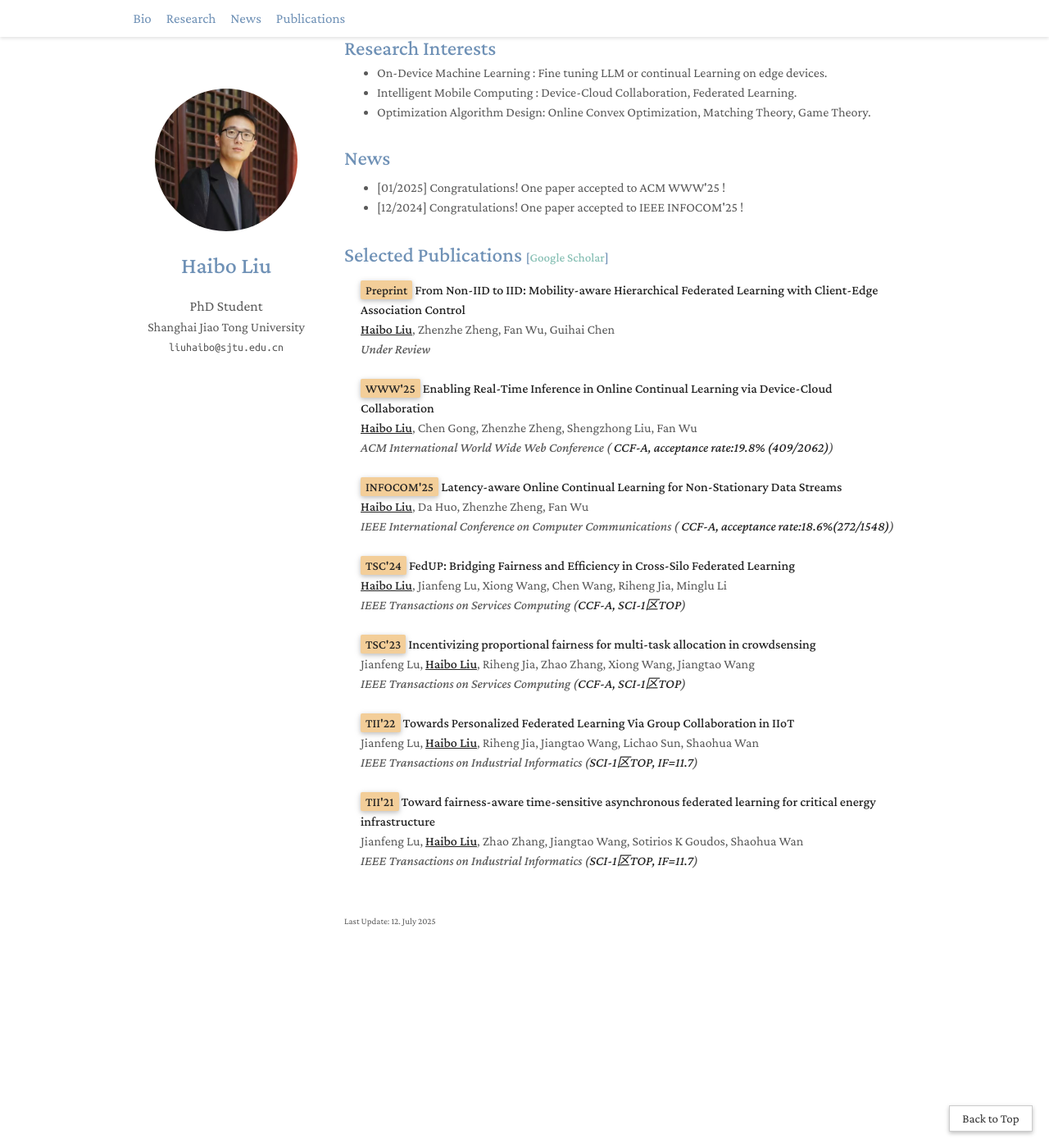
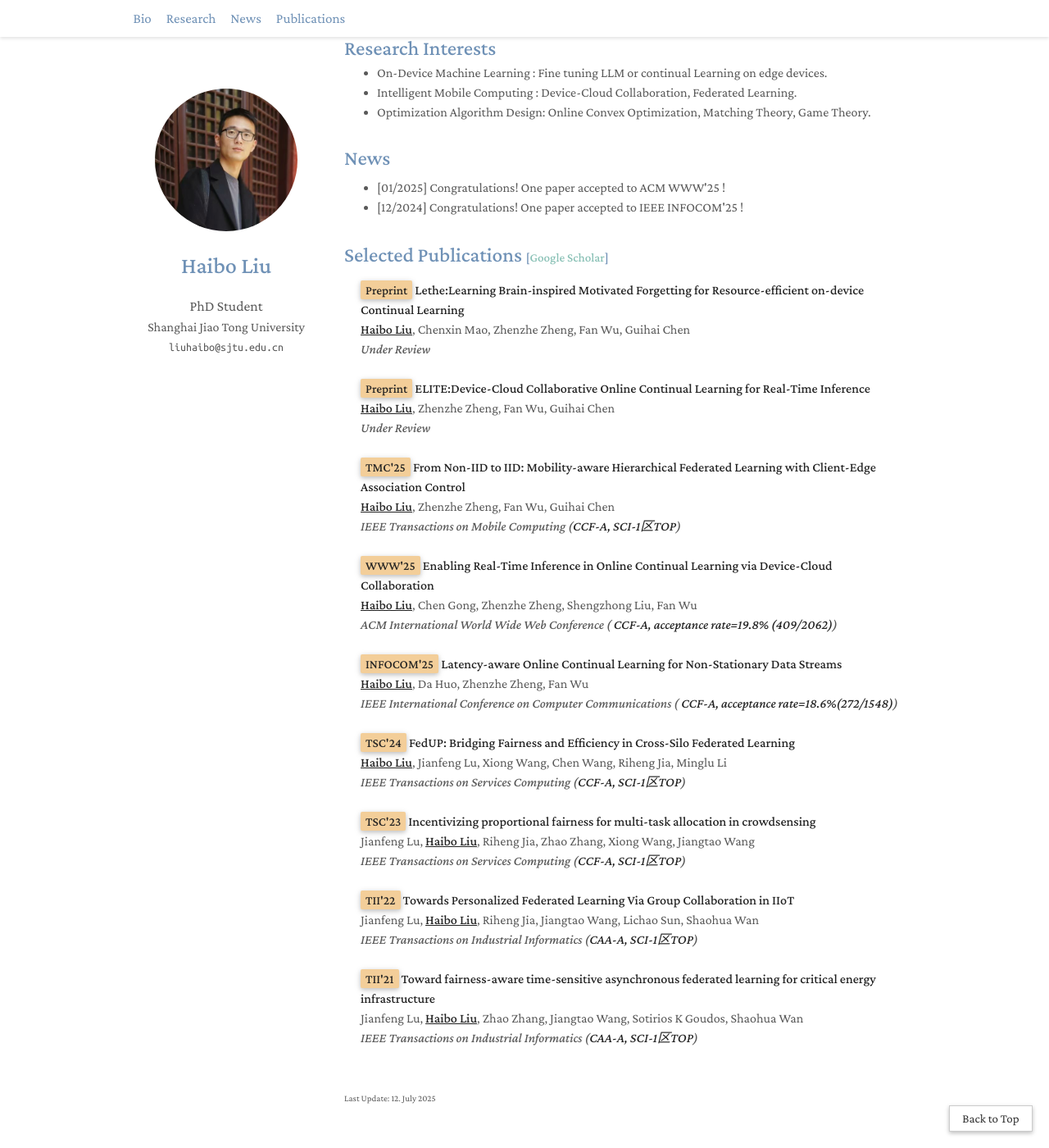
Before and after one commit to liuhaibo919/liuhaibo919.github.io, a Jekyll site: the page built from index.md, in a window 1280 px wide and 1400 px high, scrolled down 164 px. Shown: the whole window at 82% size. Built offline with Jekyll 4.4.1, drawn with Linux system fonts in a browser that asks for light colours; a style sheet for code colours, icons or effects is not loaded.

Commit message:
Update publications.yml

```diff
--- a/_data/publications.yml
+++ b/_data/publications.yml
@@ -1,18 +1,28 @@
 main:
+  - title: "<strong> Lethe:Learning Brain-inspired Motivated Forgetting for Resource-efficient on-device Continual Learning</strong>"
+    authors: <strong> <u>Haibo Liu</u></strong>, Chenxin Mao, Zhenzhe Zheng, Fan Wu, Guihai Chen
+    pub_short: <strong> Preprint</strong>
+    pub_detail: Under Review
+
+  - title: "<strong> ELITE:Device-Cloud Collaborative Online Continual Learning for Real-Time Inference</strong>"
+    authors: <strong> <u>Haibo Liu</u></strong>, Zhenzhe Zheng, Fan Wu, Guihai Chen
+    pub_short: <strong> Preprint</strong>
+    pub_detail: Under Review
+
   - title: "<strong> From Non-IID to IID: Mobility-aware Hierarchical Federated Learning with Client-Edge Association Control</strong>"
     authors: <strong> <u>Haibo Liu</u></strong>, Zhenzhe Zheng, Fan Wu, Guihai Chen
-    pub_short: <strong> Preprint </strong>
-    pub_detail: Under Review
+    pub_short: <strong> TMC'25</strong>
+    pub_detail: IEEE Transactions on Mobile Computing (<strong>CCF-A, SCI-1区TOP</strong>)
 
   - title: "<strong> Enabling Real-Time Inference in Online Continual Learning via Device-Cloud Collaboration</strong>"
     authors: <strong><u>Haibo Liu</u></strong>, Chen Gong, Zhenzhe Zheng, Shengzhong Liu, Fan Wu
     pub_short: <strong>WWW'25</strong>
-    pub_detail: ACM International World Wide Web Conference (<strong> CCF-A, acceptance rate:19.8% (409/2062)</strong>)
+    pub_detail: ACM International World Wide Web Conference (<strong> CCF-A, acceptance rate=19.8% (409/2062)</strong>)
 
   - title: "<strong> Latency-aware Online Continual Learning for Non-Stationary Data Streams</strong>"
     authors: <strong><u>Haibo Liu</u></strong>, Da Huo, Zhenzhe Zheng, Fan Wu
     pub_short: <strong>INFOCOM'25</strong>
-    pub_detail: IEEE International Conference on Computer Communications (<strong> CCF-A, acceptance rate:18.6%(272/1548)</strong>)
+    pub_detail: IEEE International Conference on Computer Communications (<strong> CCF-A, acceptance rate=18.6%(272/1548)</strong>)
 
   - title: "<strong> FedUP: Bridging Fairness and Efficiency in Cross-Silo Federated Learning</strong>"
     authors: <strong><u>Haibo Liu</u></strong>, Jianfeng Lu, Xiong Wang, Chen Wang, Riheng Jia, Minglu Li
@@ -28,9 +38,9 @@ main:
   - title: "<strong> Towards Personalized Federated Learning Via Group Collaboration in IIoT</strong>"
     authors: Jianfeng Lu, <strong><u>Haibo Liu</u></strong>, Riheng Jia, Jiangtao Wang, Lichao Sun, Shaohua Wan
     pub_short: <strong>TII'22</strong>
-    pub_detail: IEEE Transactions on Industrial Informatics (<strong>SCI-1区TOP, IF=11.7</strong>)
+    pub_detail: IEEE Transactions on Industrial Informatics (<strong>CAA-A, SCI-1区TOP</strong>)
 
   - title: "<strong> Toward fairness-aware time-sensitive asynchronous federated learning for critical energy infrastructure</strong>"
     authors: Jianfeng Lu, <strong><u>Haibo Liu</u></strong>, Zhao Zhang, Jiangtao Wang, Sotirios K Goudos, Shaohua Wan
     pub_short: <strong>TII'21</strong>
-    pub_detail: IEEE Transactions on Industrial Informatics (<strong>SCI-1区TOP, IF=11.7</strong>)
+    pub_detail: IEEE Transactions on Industrial Informatics (<strong>CAA-A, SCI-1区TOP</strong>)
```
